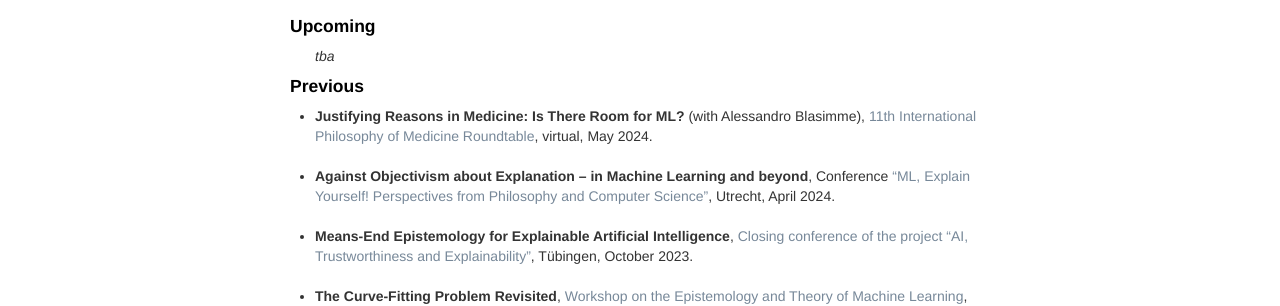
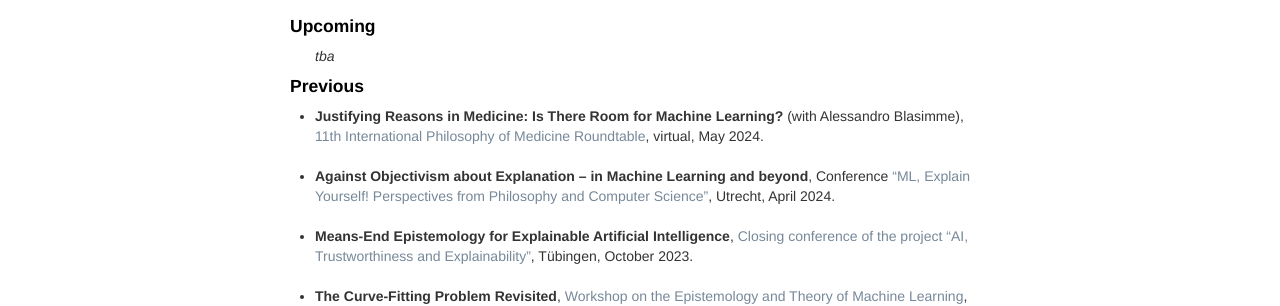
Before and after one commit to oliverbuchholz/oliverbuchholz.github.io, a Jekyll site: the page built from pages/talks.md, in a window 1280 px wide. Shown: the part 146-452 px from the top of the page. Built offline with Jekyll 4.4.1, drawn with Linux system fonts in a browser that asks for light colours.

Commit message:
Update talks.md

```diff
--- a/pages/talks.md
+++ b/pages/talks.md
@@ -15,7 +15,7 @@ description: Oliver Buchholz | Talks
 <h4>Previous</h4>
 
 <ul>
-<li><b>Justifying Reasons in Medicine: Is There Room for ML?</b> (with Alessandro Blasimme), <a href="https://philosmed.wordpress.com/2023/09/13/11th-roundtable-9-10-may-2024/" target="_blank">11th International Philosophy of Medicine Roundtable</a>, virtual, May 2024.<br><br>
+<li><b>Justifying Reasons in Medicine: Is There Room for Machine Learning?</b> (with Alessandro Blasimme), <a href="https://philosmed.wordpress.com/2023/09/13/11th-roundtable-9-10-may-2024/" target="_blank">11th International Philosophy of Medicine Roundtable</a>, virtual, May 2024.<br><br>
 </li>
 
 <li><b>Against Objectivism about Explanation &ndash; in Machine Learning and beyond</b>, Conference <a href="https://ephil.ai/event/conference-ml-explain-yourself/" target="_blank">&ldquo;ML, Explain Yourself! Perspectives from Philosophy and Computer Science&rdquo;</a>, Utrecht, April 2024.<br><br>
```
